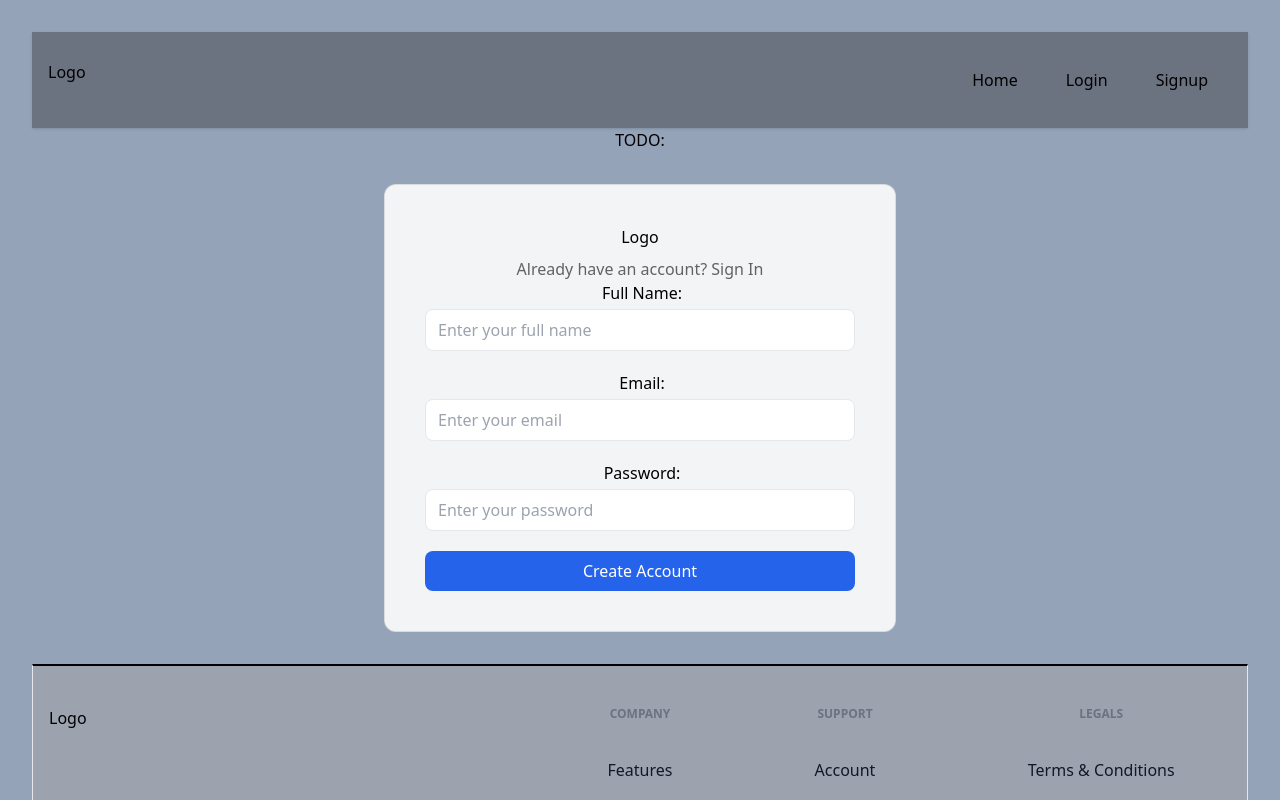
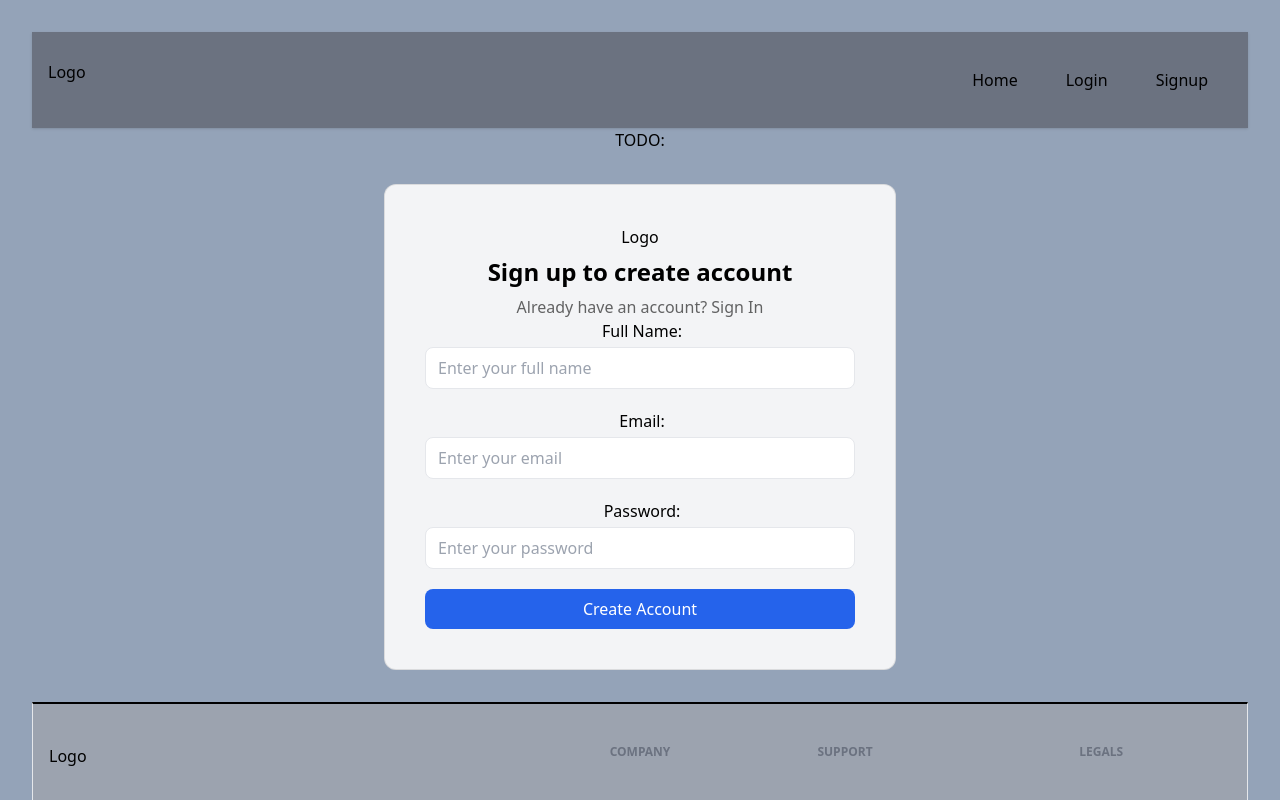
Before and after one commit to KuntalRathod/Blog-Post, a React (Vite) app: page /signup in a window 1280 px wide. Shown: the top 800 px of the page. Built offline with nearby package versions, Linux system fonts and the light colour scheme; no server answers.

Commit message:
sign up message added

```diff
--- a/src/components/Signup.jsx
+++ b/src/components/Signup.jsx
@@ -45,6 +45,8 @@ const Signup = () => {
             <Logo width="100%" />
           </span>
         </div>
+
+        <h2 className="text-center text-2xl font-bold leading-tight">Sign up to create account</h2>
 
         <p className="mt-2 text-center text-base text-black/60">
           Already have an account?&nbsp;
```
